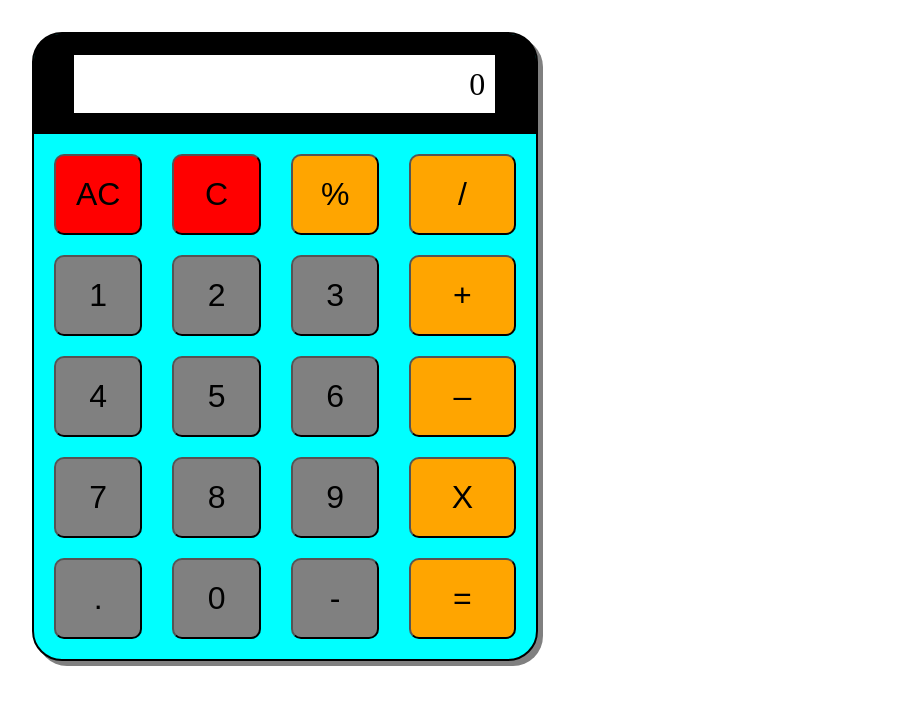
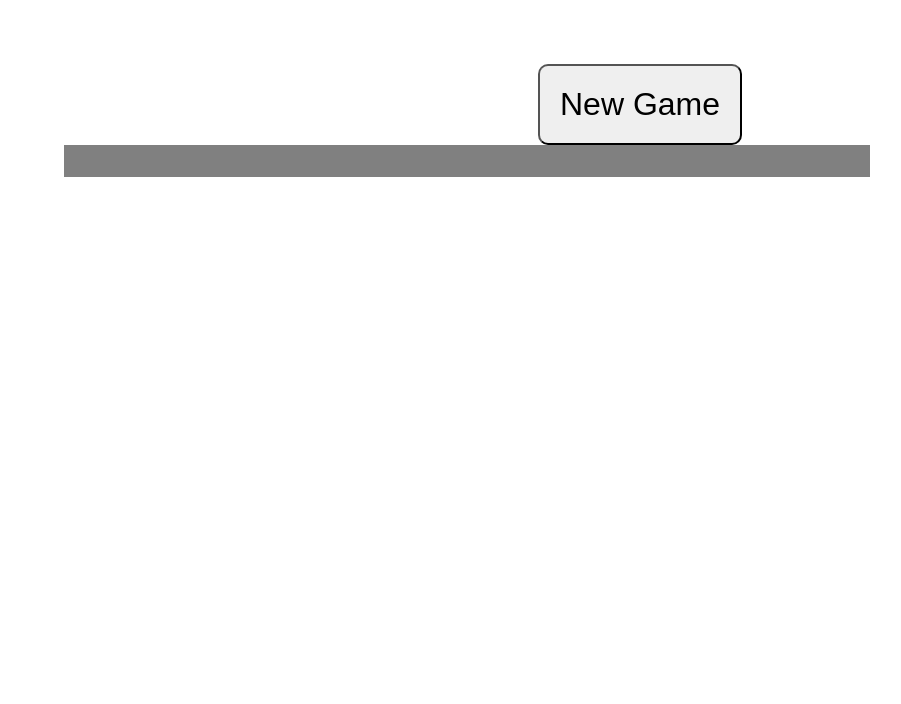
Before and after one commit to mphart/react-webapps, a React (Vite) app in the folder frontend/: page / in a window 1280 px wide. Shown: the top 704 px of the page, without its empty margins (0-901 px from the left). Built offline with nearby package versions, Linux system fonts and the light colour scheme.

Commit message:
basic tictactoe groundwork

```diff
--- a/frontend/src/App.jsx
+++ b/frontend/src/App.jsx
@@ -1,17 +1,17 @@
 import { useState } from 'react'
 import reactLogo from './assets/react.svg'
 import viteLogo from '/vite.svg'
-//import './styles/App.css'
+import './styles/App.css'
 
 import Calculator from './webapps/calculator/Calculator.jsx'
+import TicTacToe from './webapps/tic-tac-toe/TicTacToe.jsx'
 
 export default function App() {
-  const [count, setCount] = useState(0)
 
   return (
 
 
-    <Calculator />
+    <TicTacToe  />
 
 
 
--- a/frontend/src/styles/App.css
+++ b/frontend/src/styles/App.css
@@ -1,11 +1,11 @@
 #root {
-  max-width: 1280px;
+  width: 100%;
   margin: 0 auto;
   padding: 2rem;
   text-align: center;
 }
 
-.logo {
+/* .logo {
   height: 6em;
   padding: 1.5em;
   will-change: filter;
@@ -16,7 +16,7 @@
 }
 .logo.react:hover {
   filter: drop-shadow(0 0 2em #61dafbaa);
-}
+} */
 
 /* @keyframes logo-spin {
   from {
@@ -33,10 +33,10 @@
   }
 } */
 
-.card {
+/* .card {
   padding: 2em;
 }
 
 .read-the-docs {
   color: #888;
-}
+} */
--- /dev/null
+++ b/frontend/src/webapps/tic-tac-toe/TicTacToe.jsx
@@ -0,0 +1,24 @@
+import {useState} from 'react'
+import './styles/tictactoe.css'
+import Board from './components/Board.jsx'
+import GamePanel from './components/GamePanel.jsx'
+
+
+export default function TicTacToe(){
+    const [boardState, setBoardState] = useState(['-','-','-','-','-','-','-','-','-'])
+    const [turn, setTurn] = useState([])
+
+
+
+
+
+    return(
+        <div className="tictactoe">
+            <GamePanel boardState={boardState} setBoardState={setBoardState}>
+                <Board boardState={boardState} setBoardState={setBoardState} isHumanOpponent={true}/>
+            </GamePanel>
+
+        </div>
+    )
+
+}
--- /dev/null
+++ b/frontend/src/webapps/tic-tac-toe/components/Board.jsx
@@ -0,0 +1,28 @@
+import '../styles/board.css'
+
+
+export default function Board({boardState, setBoardState, isHumanOpponent = false}){
+    let tileKey = 0
+
+
+
+    return(
+        <div className="board">
+            {boardState.map(tile => {
+                if(tile === '-'){
+                    return (
+                        <div className="tile" key={++tileKey}>{" "}</div>
+                    )
+                } else if(tile === 'X') {
+                    return (
+                        <div className="tile" key={++tileKey} style={{color:"red"}}>{tile}</div>
+                    )
+                } else if(tile === 'O') {
+                    return (
+                        <div className="tile" key={++tileKey} style={{color:"blue"}}>{tile}</div>
+                    )
+                }
+            })}
+        </div>
+    )
+}
--- /dev/null
+++ b/frontend/src/webapps/tic-tac-toe/components/GamePanel.jsx
@@ -0,0 +1,13 @@
+
+export default function GamePanel({boardState, setBoardState, children}){
+
+    const newGame = () => setBoardState(['-','-','-','-','-','-','-','-','-'])
+
+
+    return(
+        <div className="gamepanel">
+            <button onClick={newGame}>New Game</button>
+            {children}
+        </div>
+    )
+}
--- /dev/null
+++ b/frontend/src/webapps/tic-tac-toe/styles/board.css
@@ -0,0 +1,19 @@
+
+.board{
+    margin: 0;
+    padding: 0;
+    display: grid;
+    grid-template-columns: 1fr 1fr 1fr;
+    grid-template-rows: 1fr 1fr 1fr;
+    gap: 1rem;
+    background-color: gray;
+    width: 70%;
+}
+
+.tile{
+    background-color: white;
+    font-size: 10rem;
+    place-items: center;
+    text-align: center;
+    font-family: 'Arial'
+}
--- /dev/null
+++ b/frontend/src/webapps/tic-tac-toe/styles/tictactoe.css
@@ -0,0 +1,5 @@
+#root{
+    min-width: 500px;
+    min-height: 500px;
+
+}
```
